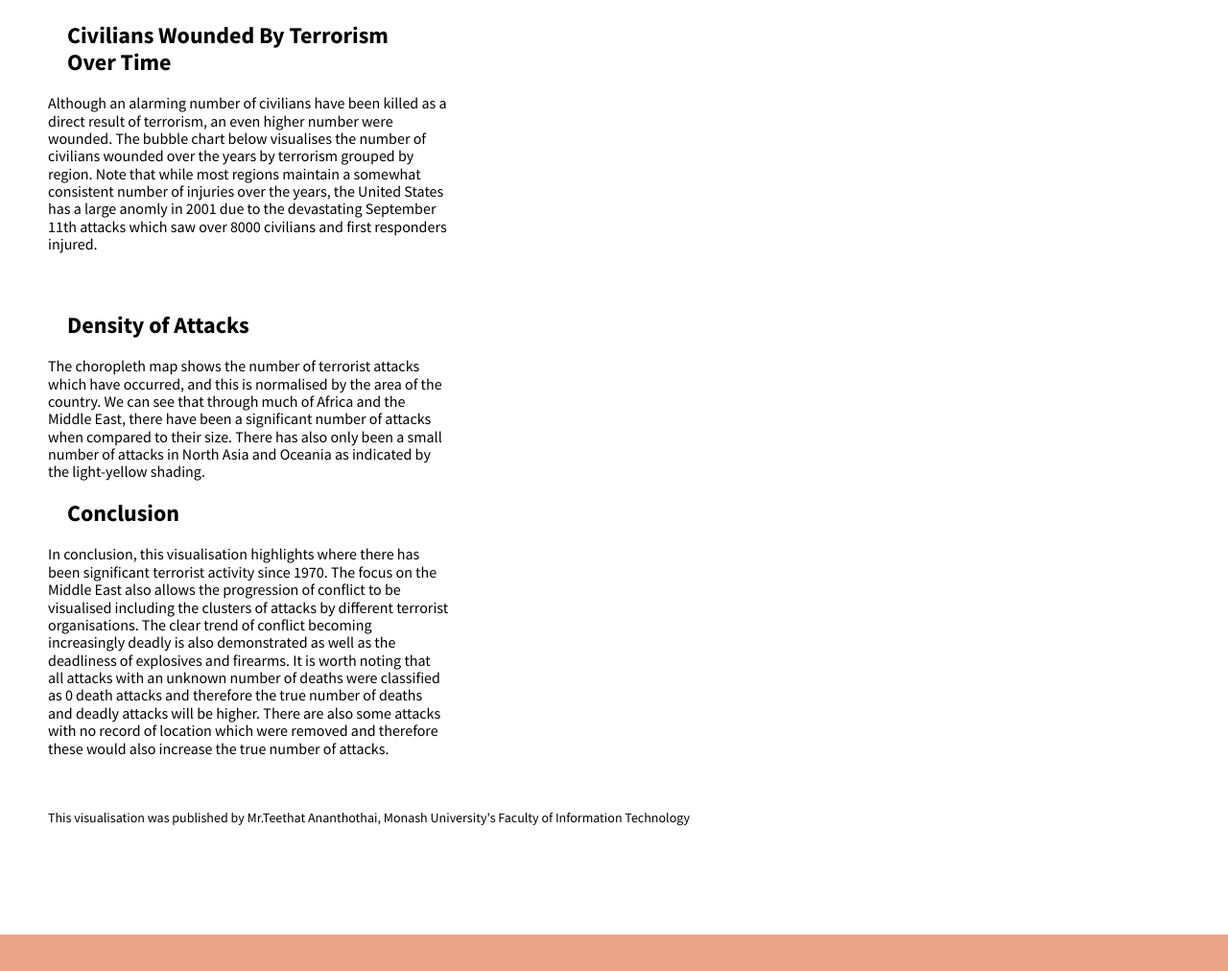
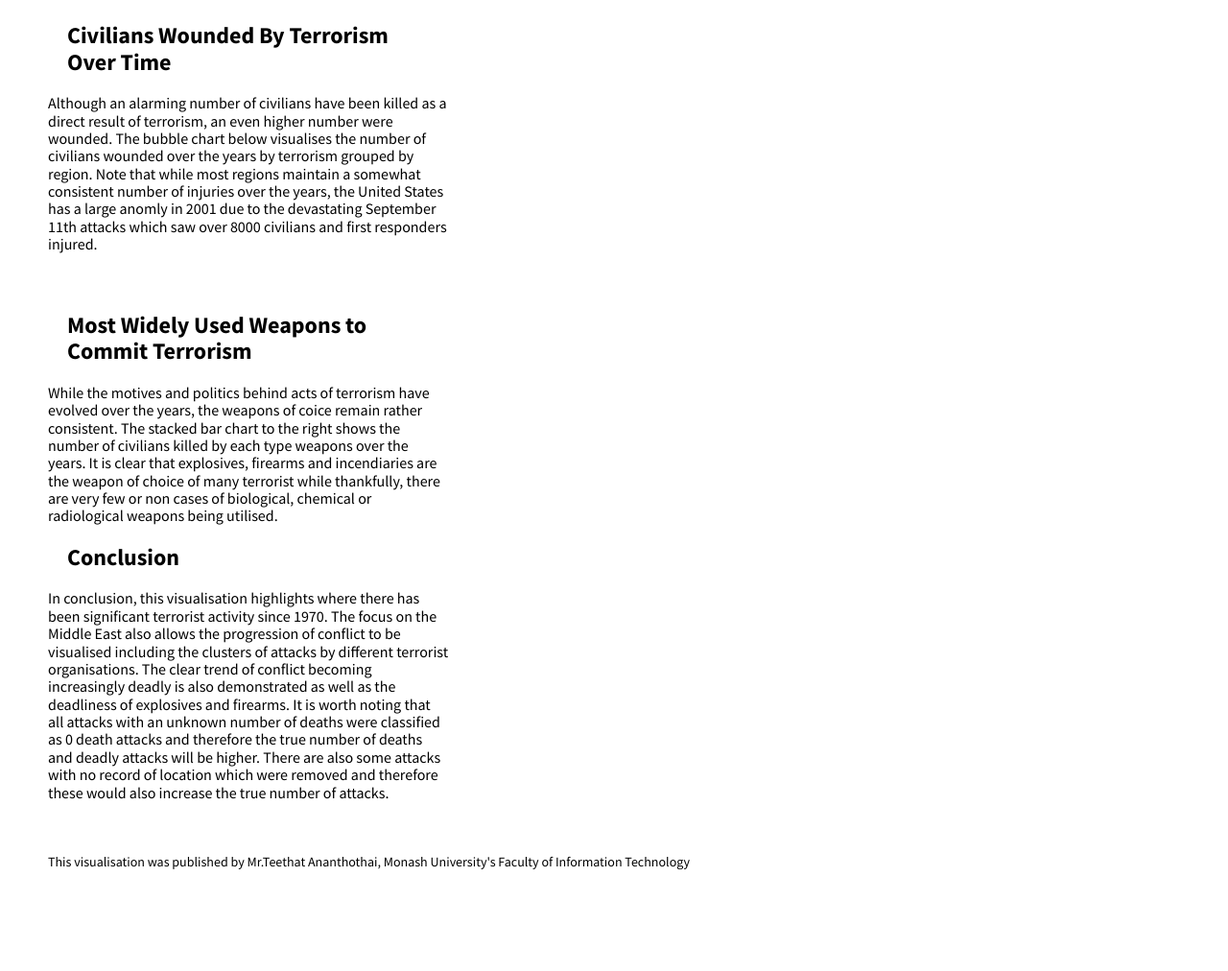
Before and after one commit to plyanan/FIT3179, a plain HTML site: page Assignment2index.html in a window 1280 px wide. Shown: the part 889-1901 px from the top of the page at 96% size. Before the commit the page ends 1863 px from the top, so only its background shows below. Drawn offline with nearby package versions, Linux system fonts and the light colour scheme; a script that the page names is missing.

Commit message:
Update Assignment2index.html

```diff
--- a/Assignment2index.html
+++ b/Assignment2index.html
@@ -132,8 +132,8 @@ h3 { font-size: 19px;
     <div class="pure-g">
         <div class="pure-u-7-24">
           <div class="description description-left">
-            <h2>Density of Attacks</h2>
-            <p>The choropleth map shows the number of terrorist attacks which have occurred, and this is normalised by the area of the country. We can see that through much of Africa and the Middle East, there have been a significant number of attacks when compared to their size. There has also only been a small number of attacks in North Asia and Oceania as indicated by the light-yellow shading. </p>
+            <h2>Most Widely Used Weapons to Commit Terrorism</h2>
+            <p>While the motives and politics behind acts of terrorism have evolved over the years, the weapons of coice remain rather consistent. The stacked bar chart to the right shows the number of civilians killed by each type weapons over the years. It is clear that explosives, firearms and incendiaries are the weapon of choice of many terrorist while thankfully, there are very few or non cases of biological, chemical or radiological weapons being utilised.</p>
     <h2>Conclusion</h2>
     <p>In conclusion, this visualisation highlights where there has been significant terrorist activity since 1970. The focus on the Middle East also allows the progression of conflict to be visualised including the clusters of attacks by different terrorist organisations. The clear trend of conflict becoming increasingly deadly is also demonstrated as well as the deadliness of explosives and firearms. It is worth noting that all attacks with an unknown number of deaths were classified as 0 death attacks and therefore the true number of deaths and deadly attacks will be higher. There are also some attacks with no record of location which were removed and therefore these would also increase the true number of attacks. </p>
 
```
